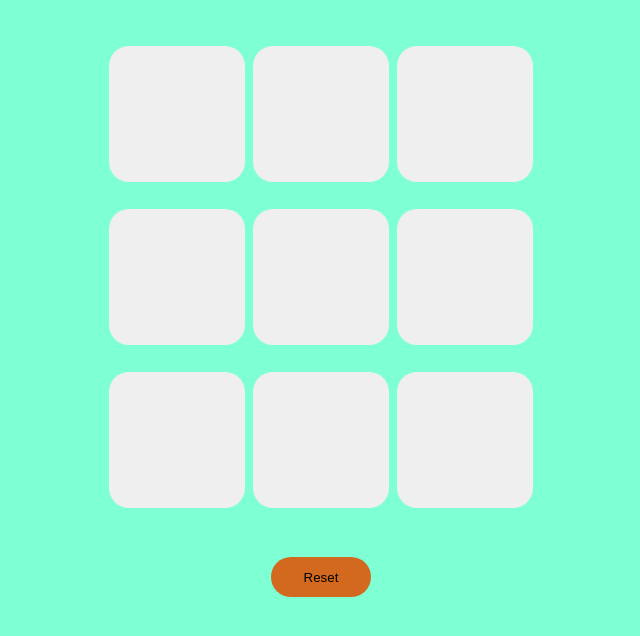
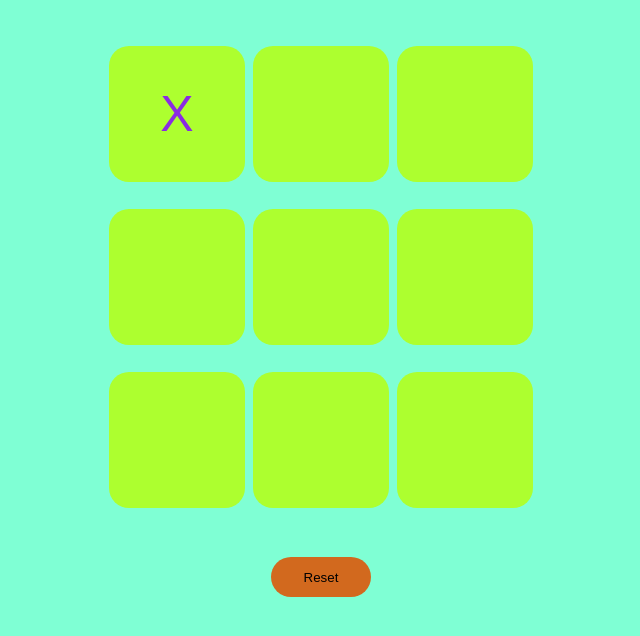
Before and after one commit to Sandesh-Pandey6/Basic-JS-Project, a plain HTML site: page index.html in a window 1280 px wide. Both pictures are taken after a click on the button 496 px from the left and 154 px from the top of the page. Shown: the part 40-676 px from the top of the page, without its empty margins (319-959 px from the left). Drawn offline with Linux system fonts and the light colour scheme.

Commit message:
changed in file for the winning reason

```diff
--- a/indexx.js
+++ b/indexx.js
@@ -17,6 +17,18 @@ const winpatteerns =[
 boxes.forEach((box) => {
     box.addEventListener("click", () => {
         console.log("box was being clicked by you");
-        box.innertext="X";
+        if (trun) {
+            box.innerText = "X";
+            trun= false;
+        }else{
+            box.innerText = "O";
+            trun = true;
+        }
+        box.disabled = true;
+
     });
 });
+
+const checkwinner = () => {
+
+}
--- a/style.css
+++ b/style.css
@@ -35,6 +35,7 @@ body {
     border-radius:20px;
     font-size:50px;
     color: blueviolet;
+    background-color: greenyellow;
 
 }
 #reset{
```
